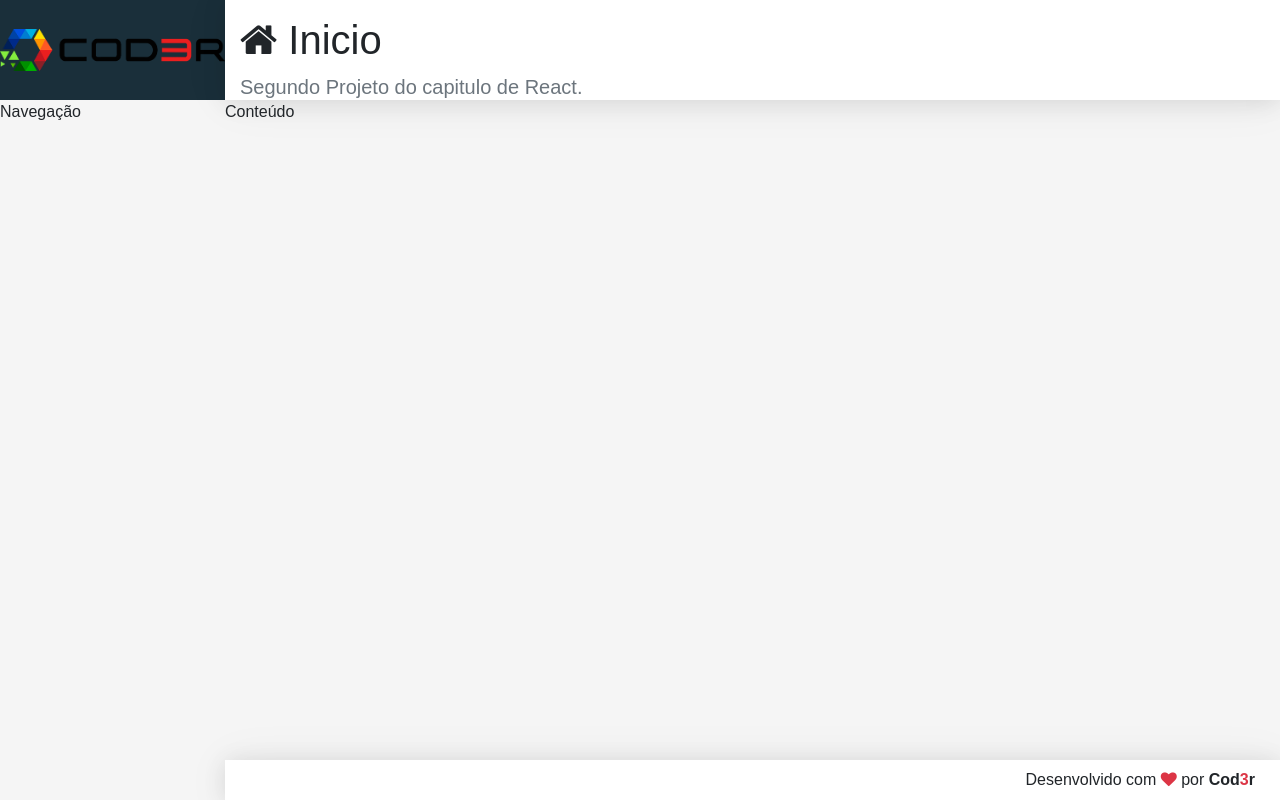
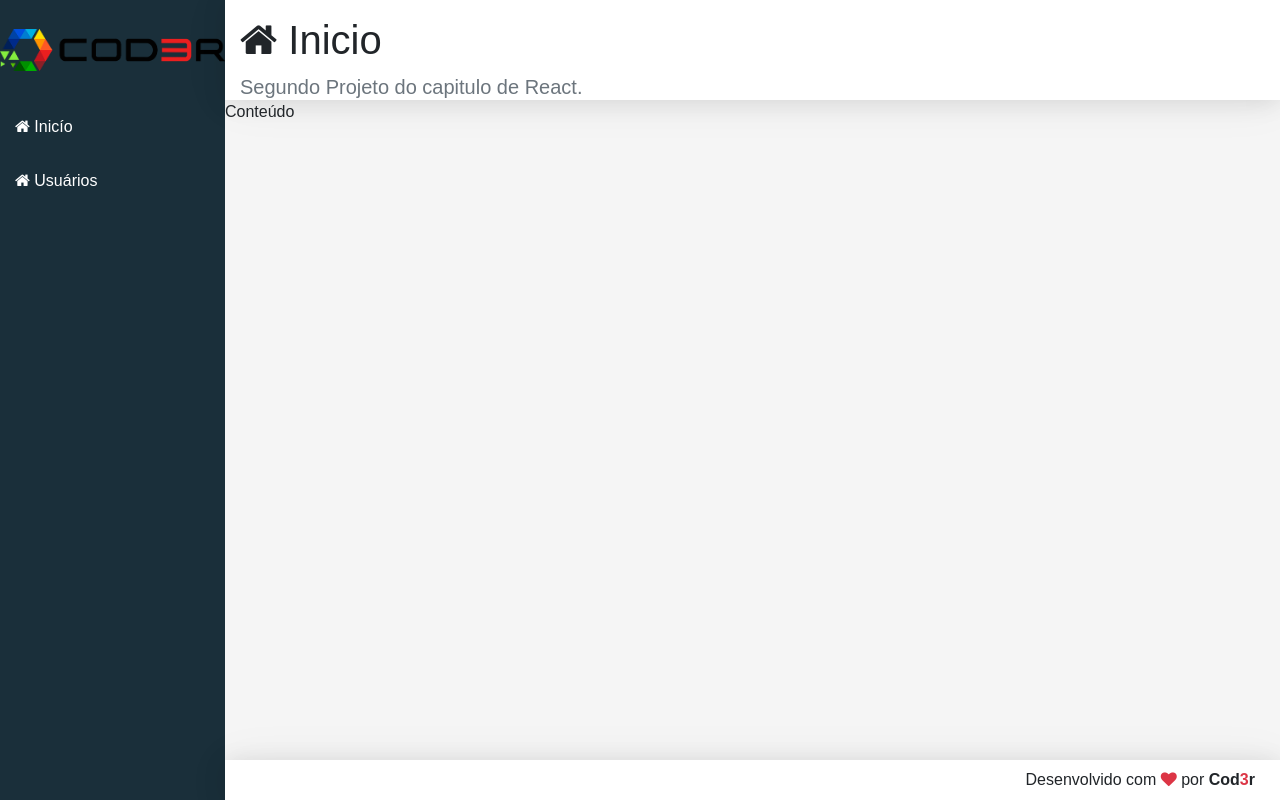
Before and after one commit to TiagoMiranda009/cadastroDeUsuarios, a React (Create React App) app in the folder frontend/: page / in a window 1280 px wide. Built offline with nearby package versions, Linux system fonts and the light colour scheme.

Commit message:
Adicionando componentes de navegação

```diff
--- a/frontend/src/componentes/template/Nav.css
+++ b/frontend/src/componentes/template/Nav.css
@@ -0,0 +1,18 @@
+aside.menu-area {
+    background-color: var(--bg-dark);
+    box-shadow:
+        2px 0 10px 0 rgb(0, 0, 0, 0.12)
+        2px 0 15px 0 rgba(0, 0, 0, 0.09)
+}
+
+.menu a {
+    display: block;
+    text-decoration: none;
+    color: #FFF;
+    font-weight: 300;
+    padding: 15px;
+}
+
+.menu a:hover {
+    background: linear-gradient(135deg, #07a7e3 0%, #32dac3 100%)
+}
--- a/frontend/src/componentes/template/Nav.jsx
+++ b/frontend/src/componentes/template/Nav.jsx
@@ -3,5 +3,13 @@ import React from 'react'
 
 export default props =>
     <aside className="menu-area">
-        Navegação
+        <nav className="menu">
+            {/* Refatorar em casa! */}
+            <a href="#/">
+                <i className="fa fa-home"></i> Inicío
+            </a>
+            <a href="#/users">
+                <i className="fa fa-home"></i> Usuários
+            </a>
+        </nav>
     </aside>
```
